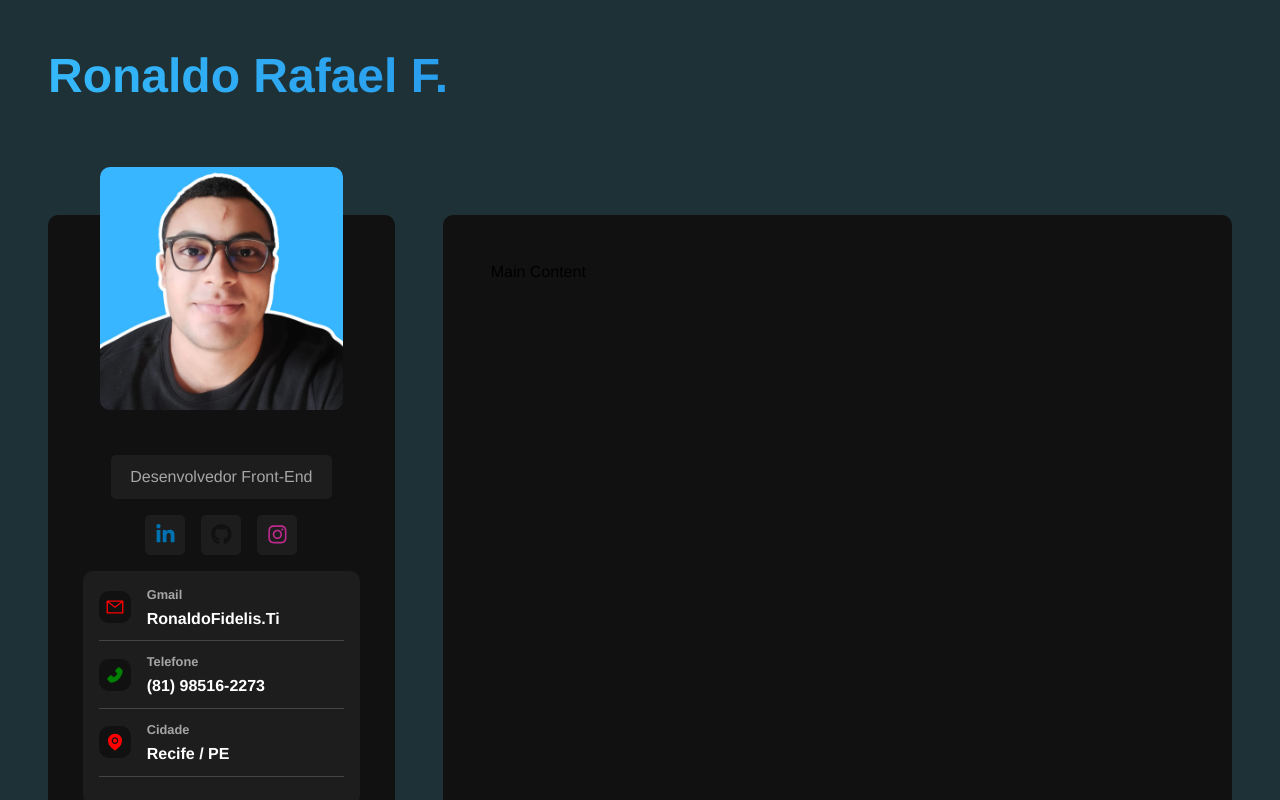
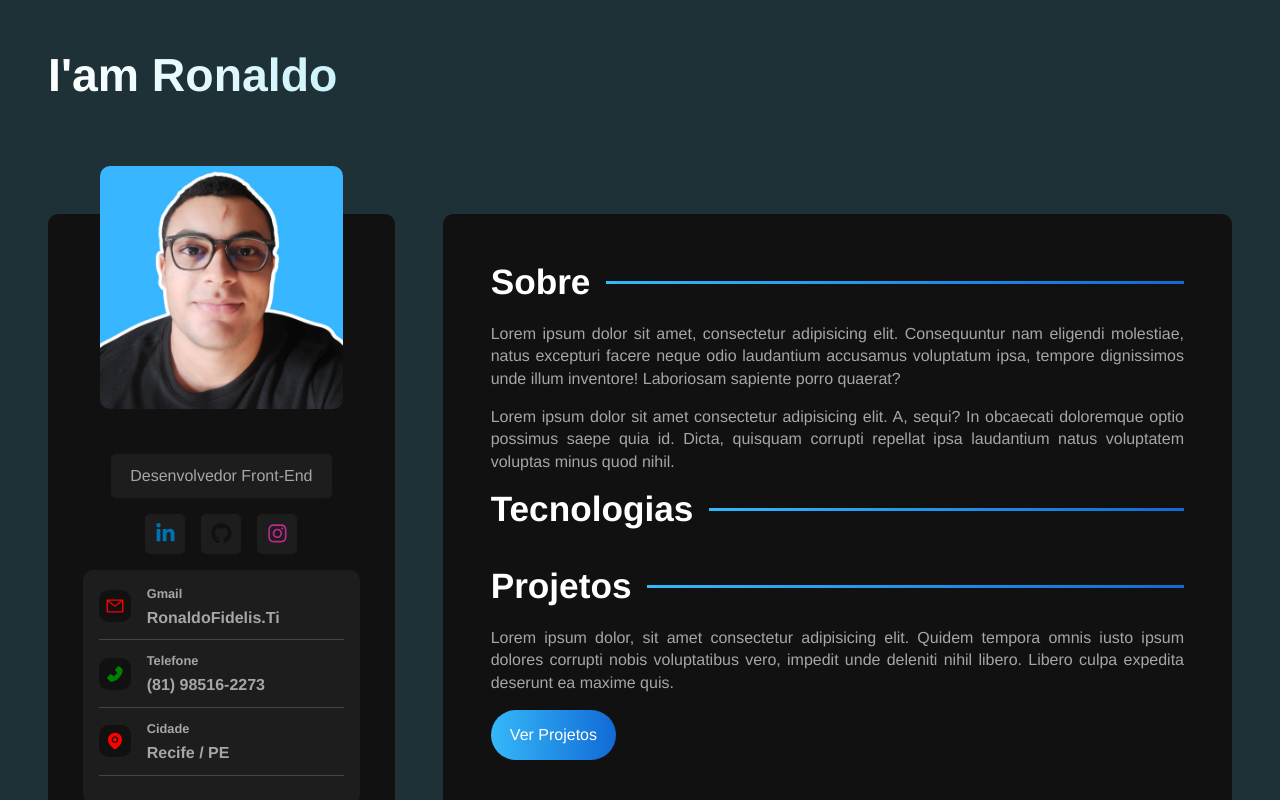
Before and after one commit to RonaldoFidelis/portifolio-reactJs, a React (Vite) app: page / in a window 1280 px wide. Shown: the top 800 px of the page. Built offline with nearby package versions, Linux system fonts and the light colour scheme.

Commit message:
Incluide_Info

```diff
--- a/src/App.jsx
+++ b/src/App.jsx
@@ -7,7 +7,7 @@ import "./style/components/app.sass";
 function App() {
   return (
     <div id="portifolio">
-      <h1>Ronaldo Rafael F.</h1>
+      <h1>I'am Ronaldo</h1>
       <Sidebar />
       <MainContent />
       </div>
--- /dev/null
+++ b/src/components/About.jsx
@@ -0,0 +1,17 @@
+
+
+const About = () => {
+  return (
+    <section className="about-container">
+        <h2>Sobre</h2>
+        <p>
+            Lorem ipsum dolor sit amet, consectetur adipisicing elit. Consequuntur nam eligendi molestiae, natus excepturi facere neque odio laudantium accusamus voluptatum ipsa, tempore dignissimos unde illum inventore! Laboriosam sapiente porro quaerat?
+        </p>
+        <p>
+            Lorem ipsum dolor sit amet consectetur adipisicing elit. A, sequi? In obcaecati doloremque optio possimus saepe quia id. Dicta, quisquam corrupti repellat ipsa laudantium natus voluptatem voluptas minus quod nihil.
+        </p>
+    </section>
+  )
+}
+
+export default About
--- a/src/components/MainContent.jsx
+++ b/src/components/MainContent.jsx
@@ -1,9 +1,17 @@
+import About from "./About";
+import ProjectsContainer from "./ProjectsContainer";
+import Tecnologies from "./Tecnologies";
+
 import "../style/components/maincontent.sass";
 
 const MainContent = () => {
   return (
-    <main id="main-content">Main Content</main>
-  )
-}
+    <main id="main-content">
+      <About />
+      <Tecnologies />
+      <ProjectsContainer />
+    </main>
+  );
+};
 
 export default MainContent;
--- /dev/null
+++ b/src/components/ProjectsContainer.jsx
@@ -0,0 +1,17 @@
+
+
+const ProjectsContainer = () => {
+  return (
+    <section className="project-container">
+        <h2>Projetos</h2>
+        <p>
+            Lorem ipsum dolor, sit amet consectetur adipisicing elit. Quidem tempora omnis iusto ipsum dolores corrupti nobis voluptatibus vero, impedit unde deleniti nihil libero. Libero culpa expedita deserunt ea maxime quis.
+        </p>
+        <a href="#" className="btn">
+            Ver Projetos
+        </a>
+   </section>
+  )
+}
+
+export default ProjectsContainer
--- /dev/null
+++ b/src/components/Tecnologies.jsx
@@ -0,0 +1,14 @@
+import React from 'react'
+
+const Tecnologies = () => {
+  return (
+    <section className='tecnologies-container'>
+        <h2>Tecnologias</h2>
+        <p>
+
+        </p>
+    </section>
+  )
+}
+
+export default Tecnologies
--- a/src/style/components/app.sass
+++ b/src/style/components/app.sass
@@ -10,8 +10,8 @@
     //alinhado os estilo sem quebrar bloco
     h1
         width: 100%
-        font-size: 3rem
+        font-size: 2.9rem
         margin-bottom: 4rem
-        background: variables.$gradient
+        background: variables.$gradientTwo
         -webkit-background-clip: text
         -webkit-text-fill-color: transparent
--- a/src/style/components/info.sass
+++ b/src/style/components/info.sass
@@ -25,7 +25,7 @@
             font-size: .8rem
             margin-bottom: .5rem
         p
-            color: variables.$text-color
+            color: variables.$text-color-secondary
             font-weight: bold
 
         svg
--- a/src/style/components/maincontent.sass
+++ b/src/style/components/maincontent.sass
@@ -1,7 +1,35 @@
 @use '../variables'
+@use '../mixins'
 
 #main-content
     background-color: variables.$bg-color
     flex: 2 1 0
     border-radius: variables.$container-border-radius
     padding: 3rem
+
+    section
+        display: flex
+        flex-direction: column
+
+    // title das infos
+    h2
+        color: variables.$text-color
+        font-size: 2.2rem
+        margin-bottom: 1.3rem
+        @include mixins.center
+        justify-content: start // iniciar da eesquerda para direita
+        gap: 1rem
+
+        &:after
+          @include mixins.gradient-border
+
+    //Paragrafo das info
+    p
+        color: variables.$text-color-secondary
+        margin-bottom: 1rem
+        line-height: 1.4rem
+        text-align: justify  //Texto justificado
+
+    .btn
+        @include mixins.btn
+        align-self: start
--- a/src/style/mixins.sass
+++ b/src/style/mixins.sass
@@ -8,6 +8,14 @@
 
 
 
+@mixin gradient-border
+    content: ""
+    background: variables.$gradient
+    height: 3px
+    width: 100%
+
+
+
 @mixin btn
     padding: 1rem 1.2rem
     color: variables.$text-color
--- a/src/style/variables.sass
+++ b/src/style/variables.sass
@@ -9,3 +9,4 @@ $bg-color-secondary:#1d1d1d
 $container-border-radius: 10px
 $card-border-radius: 5px
 $gradient: linear-gradient(90deg,#35b8f9 0%, #116ad5 100%)
+$gradientTwo: linear-gradient(90deg,#ffffff 0%, #2ecdf1 100%)
```
